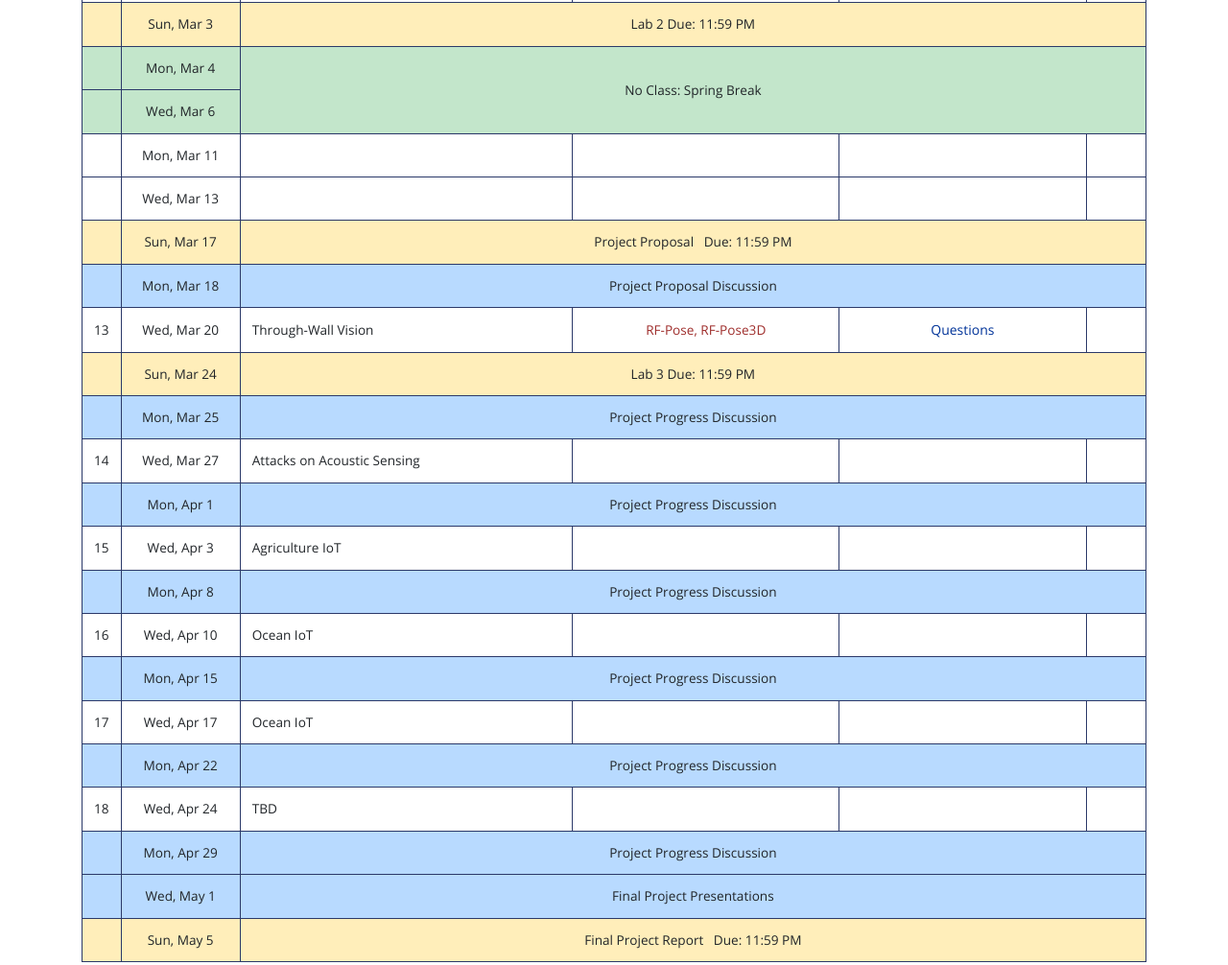
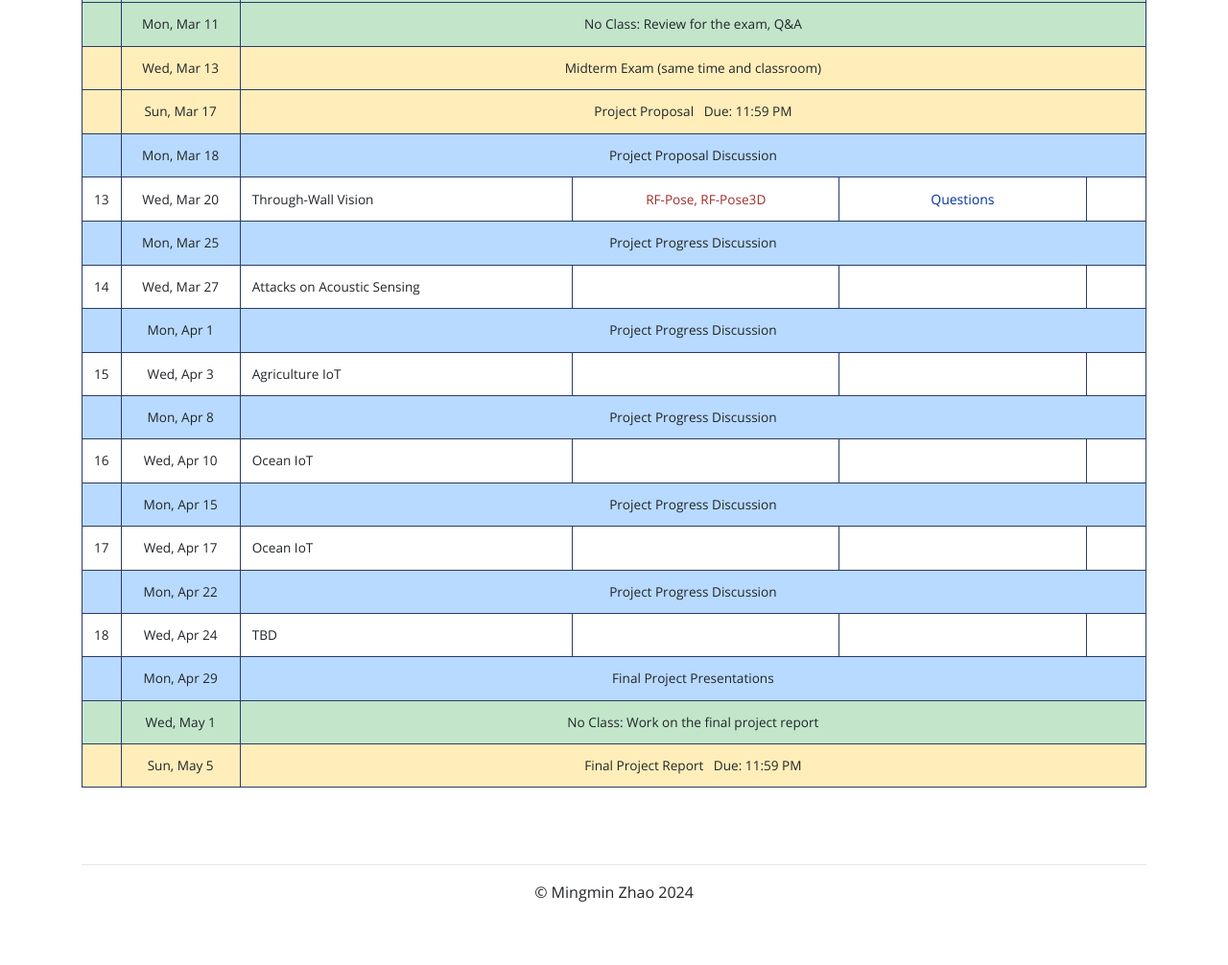
Before and after one commit to penn-waves-lab/cis3990, a plain HTML site: page cis3990-24s.html in a window 1280 px wide. Shown: the part 1986-2992 px from the top of the page at 96% size. After the commit the page ends 2938 px from the top, so only its background shows below. Drawn offline with nearby package versions, Linux system fonts and the light colour scheme.

Commit message:
update time schedule

```diff
--- a/cis3990-24s.html
+++ b/cis3990-24s.html
@@ -240,11 +240,11 @@
                     </td>
                 </tr>
 
-                <tr class="table-warning">
+                <!-- <tr class="table-warning">
                     <td></td>
                     <td>Sun, Feb 4</td>
                     <td colspan="4">Lab 0 Due: 11:59 PM</td>
-                </tr>
+                </tr> -->
 
                 <tr class="table">
                     <td>5</td>
@@ -286,13 +286,6 @@
                     </td>
                 </tr>
 
-                <!-- <tr class="table-success">
-                    <td></td>
-                    <td>Mon, Sep 25</td>
-                    <td colspan="4">Class cancelled</td>
-                </tr> -->
-
-
                 <tr class="table">
                     <td>7</td>
                     <td>Mon, Feb 12</td>
@@ -328,11 +321,11 @@
                     <td></td>
                 </tr>
 
-                <tr class="table-warning">
+                <!-- <tr class="table-warning">
                     <td></td>
                     <td>Sun, Feb 18</td>
                     <td colspan="4">Lab 1 Due: 11:59 PM</td>
-                </tr>
+                </tr> -->
 
                 <tr class="table">
                     <td>9</td>
@@ -432,11 +425,11 @@
                     <td></td>
                 </tr>
 
-                <tr class="table-warning">
+                <!-- <tr class="table-warning">
                     <td></td>
                     <td>Sun, Mar 3</td>
                     <td colspan="4">Lab 2 Due: 11:59 PM</td>
-                </tr>
+                </tr> -->
 
                 <tr class="table-success">
                     <td></td>
@@ -449,34 +442,17 @@
                     <td>Wed, Mar 6</td>
                 </tr>
 
-                <tr class="table">
+                <tr class="table-success">
                     <td></td>
                     <td>Mon, Mar 11</td>
-                    <td style="text-align: left;"></td>
-                    <td></td>
-                    <td></td>
-                    <td></td>
+                    <td colspan="4">No Class: Review for the exam, Q&A</td>
                 </tr>
 
-                <tr class="table">
+                <tr class="table-warning">
                     <td></td>
                     <td>Wed, Mar 13</td>
-                    <td style="text-align: left;"></td>
-                    <td></td>
-                    <td></td>
-                    <td></td>
+                    <td colspan="4">Midterm Exam (same time and classroom)</td>
                 </tr>
-
-                <!-- <tr class="table-success">
-                    <td></td>
-                    <td>Mon, Mar 6</td>
-                    <td colspan="3" rowspan="2">Spring Break</td>
-                </tr>
-
-                <tr class="table-success">
-                    <td></td>
-                    <td>Mon, Mar 8</td>
-                </tr> -->
 
                 <tr class="table-warning">
                     <td></td>
@@ -516,11 +492,11 @@
                     <td></td>
                 </tr>
 
-                <tr class="table-warning">
+                <!-- <tr class="table-warning">
                     <td></td>
                     <td>Sun, Mar 24</td>
                     <td colspan="4">Lab 3 Due: 11:59 PM</td>
-                </tr>
+                </tr> -->
 
                 <tr class="table-primary">
                     <td></td>
@@ -601,14 +577,14 @@
                 <tr class="table-primary">
                     <td></td>
                     <td>Mon, Apr 29</td>
-                    <td colspan="4">Project Progress Discussion</td>
+                    <td colspan="4">Final Project Presentations</td>
                 </tr>
 
                 <!-- May 1 is the last day of classes in upenn calender -->
-                <tr class="table-primary">
+                <tr class="table-success">
                     <td></td>
                     <td>Wed, May 1</td>
-                    <td colspan="4">Final Project Presentations</td>
+                    <td colspan="4">No Class: Work on the final project report </td>
                 </tr>
 
                 <tr class="table-warning">
```
